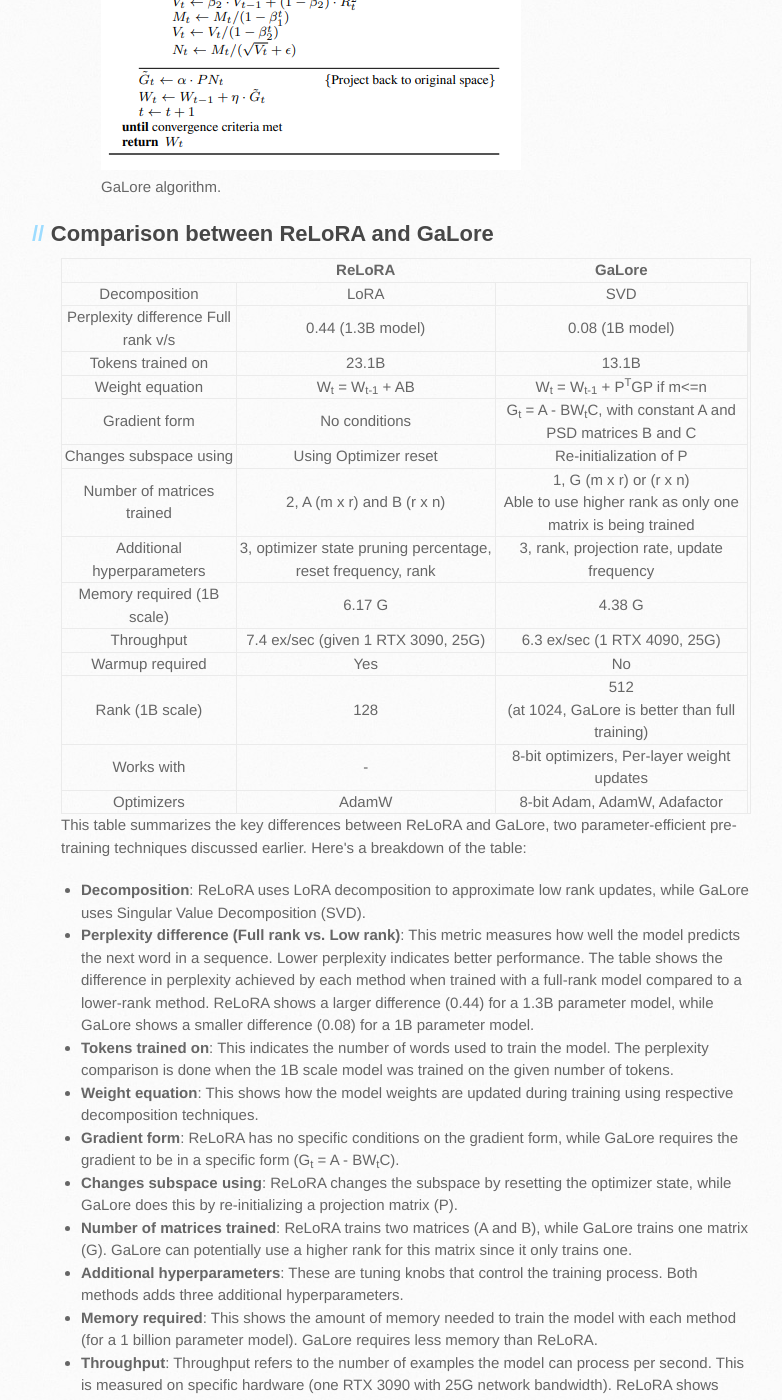
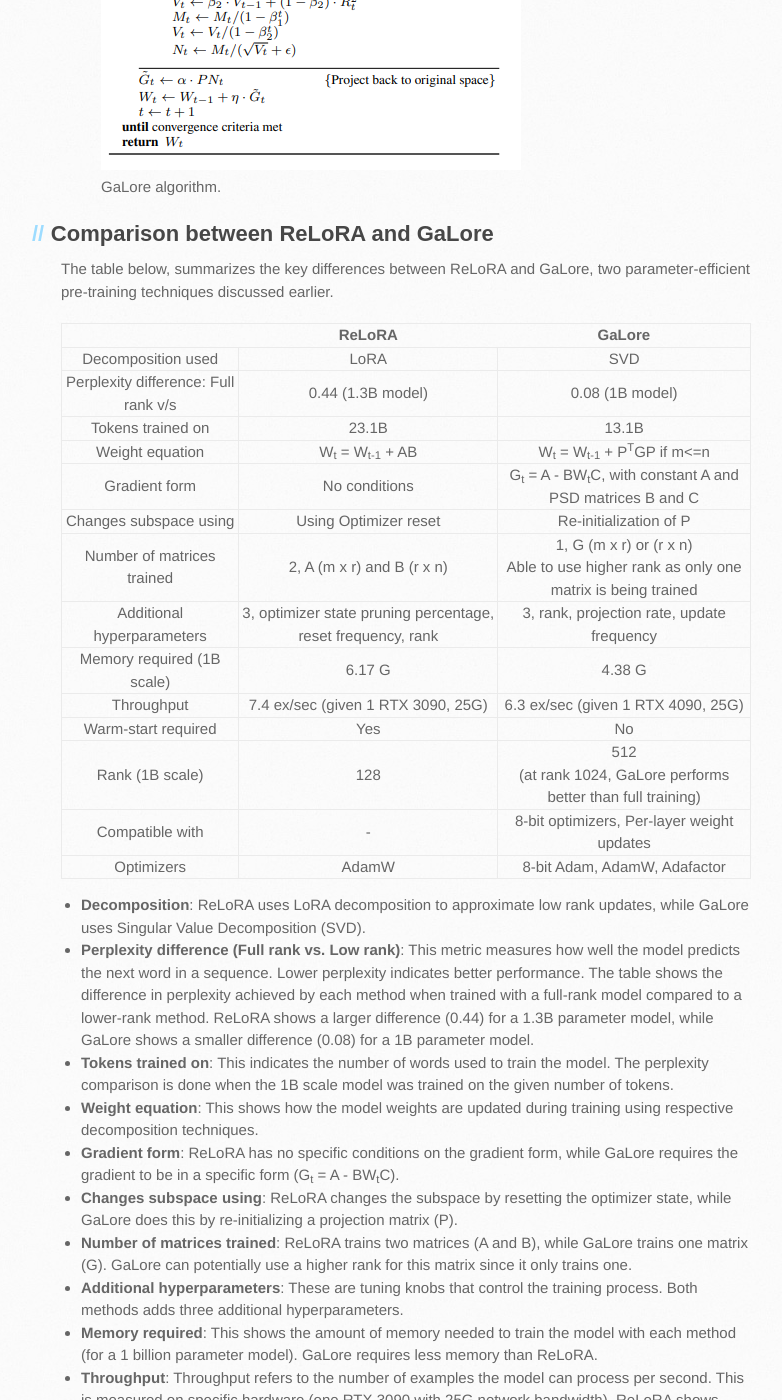
Before and after one commit to text-machine-lab/blog, a Jekyll site: the page docs/2024/pept_relora_n_galore/index.html, which Jekyll copies as it is, in a window 1280 px wide and 1400 px high, scrolled down 4387 px. Shown: the whole window, without its empty margins (109-891 px from the left). Built offline with Jekyll 4.4.1, drawn with Linux system fonts in a browser that asks for light colours; nearby versions of some CDN libraries; a script that is not in the unit is left out; comment, search, counter and statistics services are not loaded.

Commit message:
Update index.html

```diff
--- a/docs/2024/pept_relora_n_galore/index.html
+++ b/docs/2024/pept_relora_n_galore/index.html
@@ -213,8 +213,7 @@
 	</figure>
 
 <h2 id="comparison">Comparison between ReLoRA and GaLore</h2>
-
-
+<p>The table below, summarizes the key differences between ReLoRA and GaLore, two parameter-efficient pre-training techniques discussed earlier. </p>
 	<table>
 	    <thead>
 	        <tr>
@@ -225,17 +224,14 @@
 	    </thead>
 	    <tbody>
 		<tr>
-	           <td>Decomposition</td>
+	           <td>Decomposition used</td>
 	            <td>LoRA</td>
 	            <td>SVD</td>
 	        </tr>
 	        <tr>
-	            <td>Perplexity difference Full rank v/s</td>
+	            <td>Perplexity difference: Full rank v/s</td>
 	            <td>0.44 (1.3B model)</td>
 	            <td>0.08 (1B model)</td>
-	            <td></td>
-	            <td></td>
-	            <td></td>
 	        </tr>
 	        <tr>
 	            <td>Tokens trained on</td>
@@ -275,20 +271,20 @@
 	        <tr>
 	            <td>Throughput</td>
 	            <td>7.4 ex/sec (given 1 RTX 3090, 25G)</td>
-	            <td>6.3 ex/sec (1 RTX 4090, 25G)</td>
+	            <td>6.3 ex/sec (given 1 RTX 4090, 25G)</td>
 	        </tr>
 		<tr>
-	            <td>Warmup required</td>
+	            <td>Warm-start required</td>
 	            <td>Yes</td>
 	            <td>No</td>
 	        </tr>
 	        <tr>
 	            <td>Rank (1B scale)</td>
 	            <td>128</td>
-	            <td>512<br \> (at 1024, GaLore is better than full training)</td>
+	            <td>512<br \> (at rank 1024, GaLore performs better than full training)</td>
 	        </tr>
 	        <tr>
-	            <td>Works with</td>
+	            <td>Compatible with</td>
 	            <td>-</td>
 	            <td>8-bit optimizers, Per-layer weight updates</td>
 	        </tr>
@@ -299,9 +295,6 @@
 	        </tr>
 	    </tbody>
 	</table>
-
-<p>This table summarizes the key differences between ReLoRA and GaLore, two parameter-efficient pre-training techniques discussed earlier.  Here's a breakdown of the table:</p>
-
 <ul>
 <li><b>Decomposition</b>: ReLoRA uses LoRA decomposition to approximate low rank updates, while GaLore uses Singular Value Decomposition (SVD).</li>
 <li><b>Perplexity difference (Full rank vs. Low rank)</b>: This metric measures how well the model predicts the next word in a sequence. Lower perplexity indicates better performance. The table shows the difference in perplexity achieved by each method when trained with a full-rank model compared to a lower-rank method. ReLoRA shows a larger difference (0.44) for a 1.3B parameter model, while GaLore shows a smaller difference (0.08) for a 1B parameter model.</li>
```
